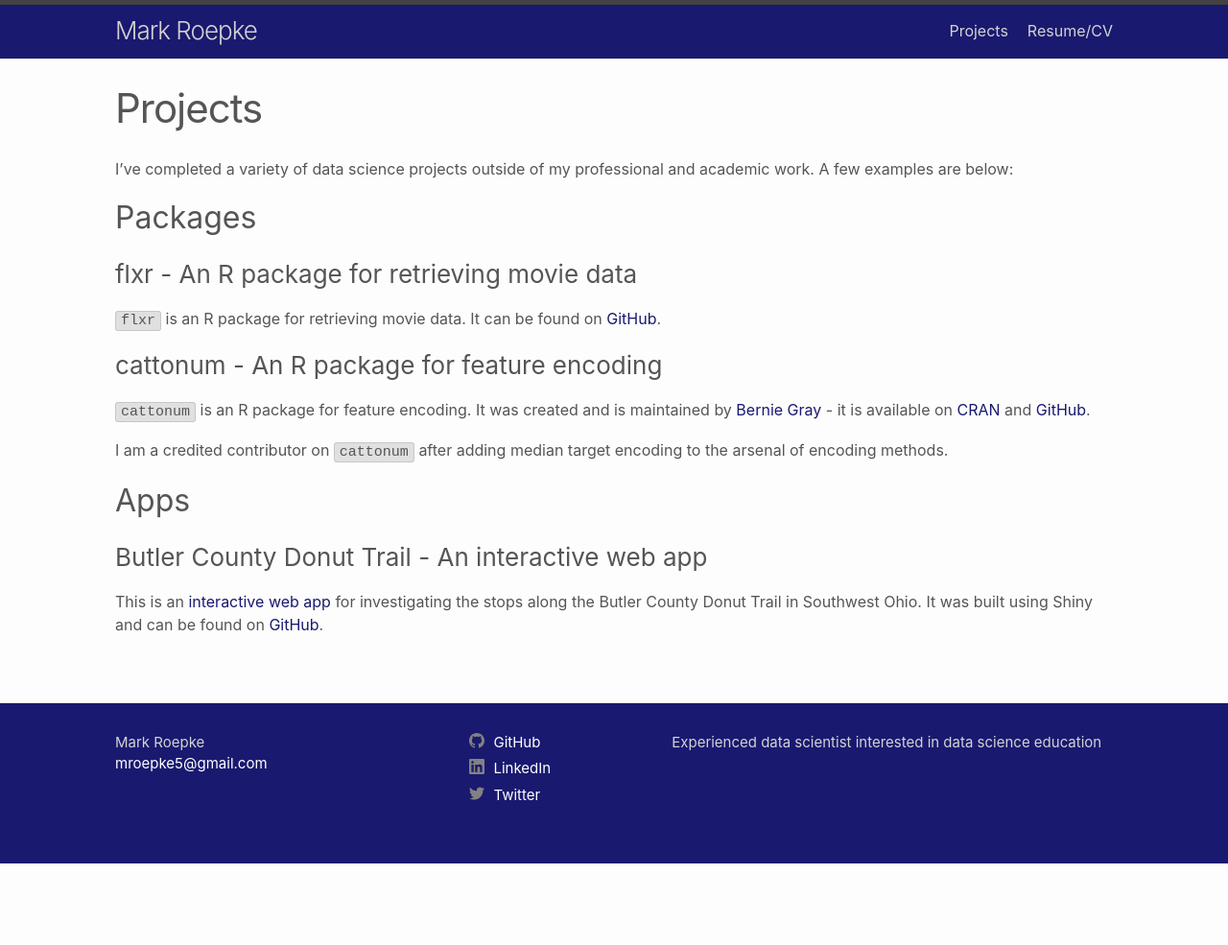
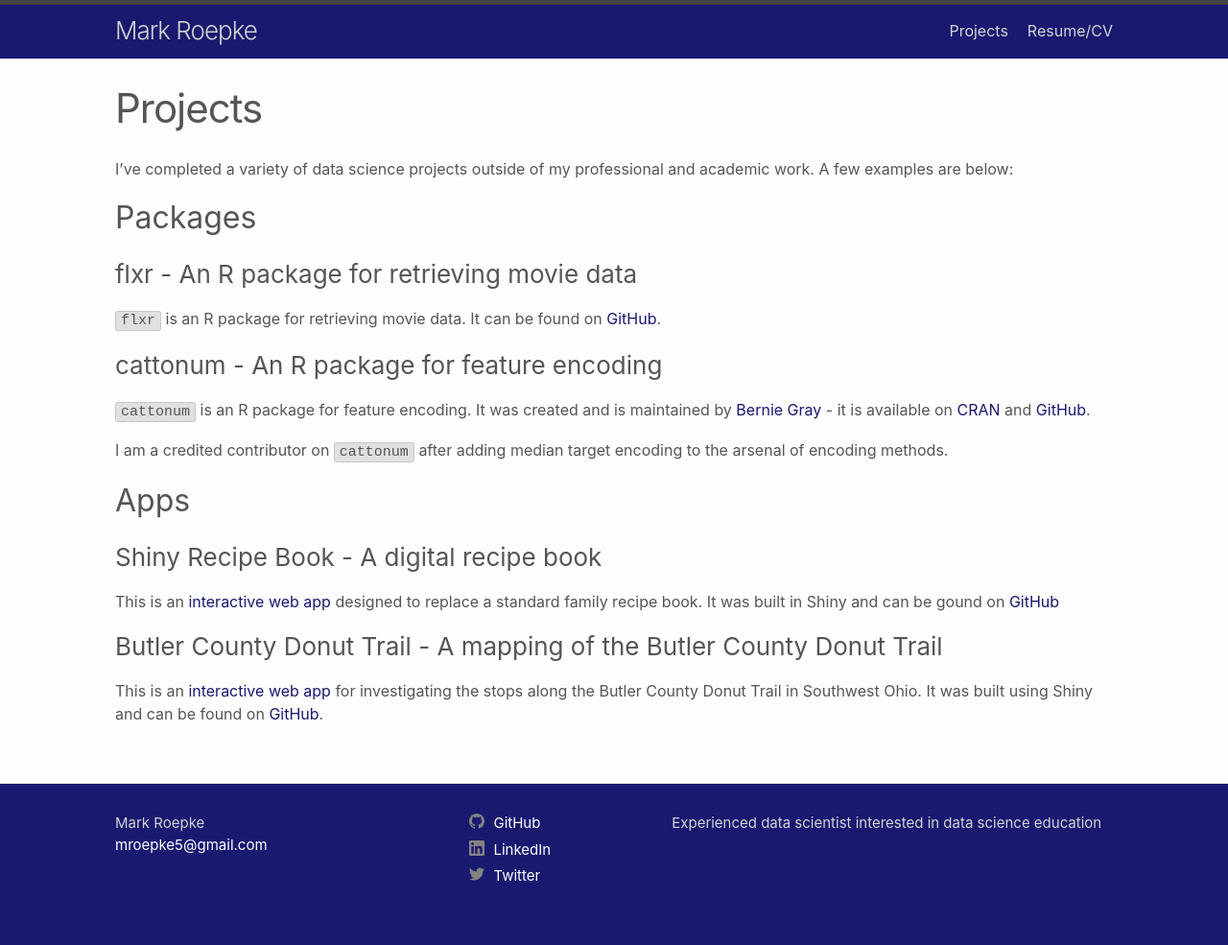
Before and after one commit to markroepke/my-site, a Jekyll site: the page built from projects.md, in a window 1280 px wide. Shown: the whole page at 96% size. Built offline with Jekyll 4.4.1, drawn with Linux system fonts in a browser that asks for light colours; before the commit the page ends 900 px from its top, so only the background shows below that.

Commit message:
Add shiny recipe book

```diff
--- a/projects.md
+++ b/projects.md
@@ -19,6 +19,10 @@ I am a credited contributor on `cattonum` after adding median target encoding to
 
 ## Apps
 
-### Butler County Donut Trail - An interactive web app
+### Shiny Recipe Book - A digital recipe book
+
+This is an <a href="https://markroepke.shinyapps.io/shiny_recipe_book/" target="_blank" class="class2">interactive web app</a> designed to replace a standard family recipe book. It was built in Shiny and can be gound on <a href="http://www.github.com/markroepke/shiny_recipe_book" target="_blank" class="class2">GitHub</a>
+
+### Butler County Donut Trail - A mapping of the Butler County Donut Trail
 
 This is an <a href="https://markroepke.shinyapps.io/butler_county_donut_trail/" target="_blank" class="class2">interactive web app</a> for investigating the stops along the Butler County Donut Trail in Southwest Ohio. It was built using Shiny and can be found on <a href="http://www.github.com/markroepke/donut_trail_app" target="_blank" class="class2">GitHub</a>.
```
